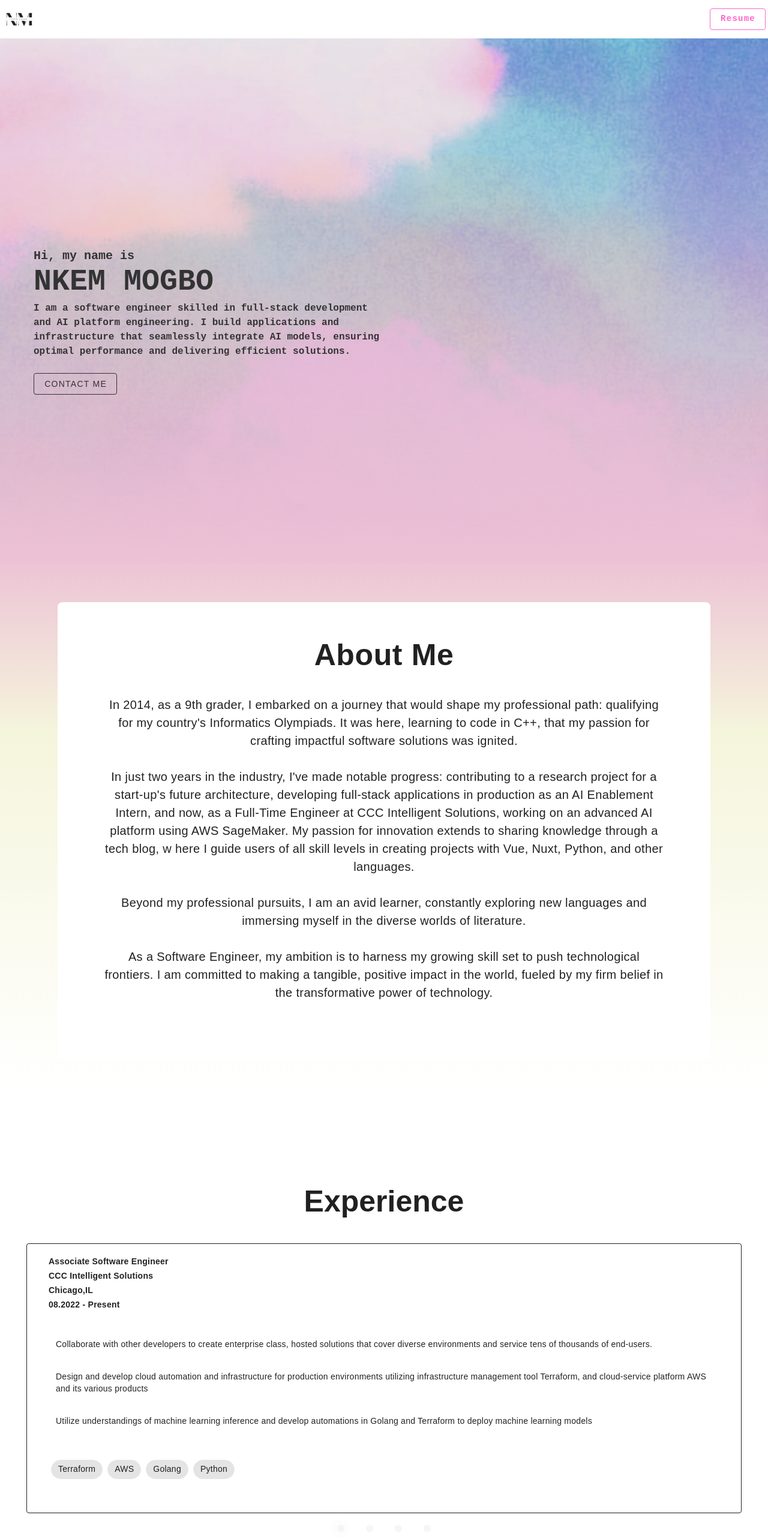
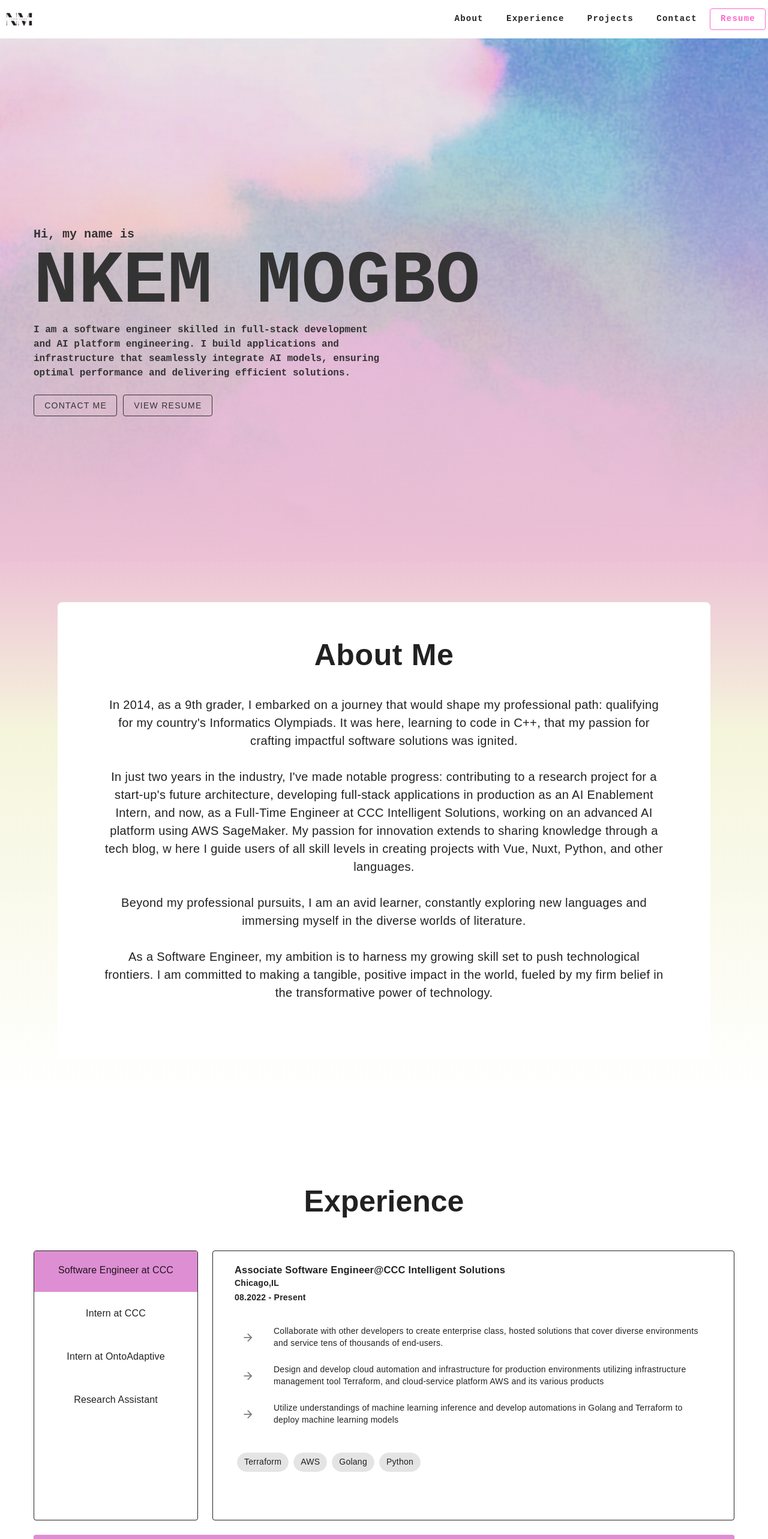
Before and after one commit to MinellaPersonalProjects/nkem-portfolio-2023, a Vue app: page / in a window 1280 px wide. Shown: the top 2566 px of the page at 60% size. Built offline with nearby package versions, Linux system fonts and the light colour scheme.

Commit message:
fix screen sizing

```diff
--- a/src/components/Experience.vue
+++ b/src/components/Experience.vue
@@ -30,7 +30,7 @@
       >Experience</h1>
     </v-col>
     <v-col cols="12">
-      <v-row v-if="smAndDown">
+      <v-row class="hidden-sm-and-down">
         <v-col cols="12" sm="12" md="3" lg="3" xl="3">
           <v-card
             height="450px"
@@ -77,7 +77,7 @@
           </v-card>
         </v-col>
       </v-row>
-      <v-row v-else>
+      <v-row class="hidden-md-and-up">
         <v-carousel
           height="500"
           cycle
--- a/src/layouts/default/AppBar.vue
+++ b/src/layouts/default/AppBar.vue
@@ -4,10 +4,10 @@
       <v-avatar image="@/assets/NM.png" rounded="0" size="56"></v-avatar>
     </template>
     <v-spacer></v-spacer>
-    <v-btn v-if="smAndDown" class="btn" @click="scrollTo('about')">About</v-btn>
-    <v-btn v-if="smAndDown" class="btn" @click="scrollTo('experience')">Experience</v-btn>
-    <v-btn v-if="smAndDown" class="btn" @click="scrollTo('projects')">Projects</v-btn>
-    <v-btn v-if="smAndDown" class="btn" href="mailto:nmogbo2001@gmail.com">Contact</v-btn>
+    <v-btn class="btn hidden-sm-and-down" @click="scrollTo('about')">About</v-btn>
+    <v-btn class="btn hidden-sm-and-down" @click="scrollTo('experience')">Experience</v-btn>
+    <v-btn class="btn hidden-sm-and-down" @click="scrollTo('projects')">Projects</v-btn>
+    <v-btn class="btn hidden-sm-and-down" href="mailto:nmogbo2001@gmail.com">Contact</v-btn>
     <template v-slot:append>
       <v-btn
         variant="outlined"
@@ -21,12 +21,6 @@
 </template>
 
 <script setup>
-  import {ref} from "vue";
-  import {useTheme} from "vuetify";
-  import {useAppStore} from "@/store/app";
-
-  const { smAndDown } = useTheme()
-  const store = useAppStore()
 
   function scrollTo(value){
     const button = document.getElementById(value);
--- a/src/layouts/default/Default.vue
+++ b/src/layouts/default/Default.vue
@@ -4,7 +4,7 @@
 
     <default-view />
 
-    <footer-bar v-if="smAndDown"/>
+    <footer-bar/>
   </v-app>
 </template>
 
@@ -12,8 +12,4 @@
   import DefaultBar from './AppBar.vue'
   import DefaultView from './View.vue'
   import FooterBar from "@/layouts/default/FooterBar.vue";
-
-  import {useTheme} from "vuetify";
-
-  const { smAndDown } = useTheme()
 </script>
--- a/src/layouts/default/FooterBar.vue
+++ b/src/layouts/default/FooterBar.vue
@@ -8,7 +8,7 @@ const icons = [
 </script>
 
 <template>
-  <v-footer class="d-flex flex-column">
+  <v-footer class="d-flex flex-column hidden-sm-and-down">
     <div class="bg-white d-flex w-100 align-center px-4">
       <strong>Created by Nkem Mogbo</strong>
 
--- a/src/views/Home.vue
+++ b/src/views/Home.vue
@@ -3,13 +3,9 @@ import About from "@/components/About.vue";
 import Experience from "@/components/Experience.vue";
 import Projects from "@/components/Projects.vue";
 import ContactMe from "@/components/ContactMe.vue";
-
-import {useTheme} from "vuetify";
 import ContactMeSmall from "@/components/ContactMeSmall.vue";
 import HomeLayout from "@/components/HomeLayout.vue";
 import HomeLayoutSmall from "@/components/HomeLayoutSmall.vue";
-
-const { smAndDown } = useTheme()
 
 </script>
 <template>
@@ -20,8 +16,8 @@ const { smAndDown } = useTheme()
         src="@/assets/Web_Photo_Editor.jpg"
         class="parallax-section"
       >
-        <home-layout v-if="smAndDown"/>
-        <home-layout-small v-else/>
+        <home-layout class="hidden-sm-and-down"/>
+        <home-layout-small class="hidden-md-and-up"/>
       </v-parallax>
     </section>
     <section
@@ -69,8 +65,8 @@ const { smAndDown } = useTheme()
       <v-row>
         <v-col cols="12">
           <v-row justify="center">
-            <contact-me v-if="smAndDown"/>
-            <contact-me-small v-else />
+            <contact-me class="hidden-sm-and-down"/>
+            <contact-me-small class="hidden-md-and-up"/>
           </v-row>
         </v-col>
       </v-row>
```
